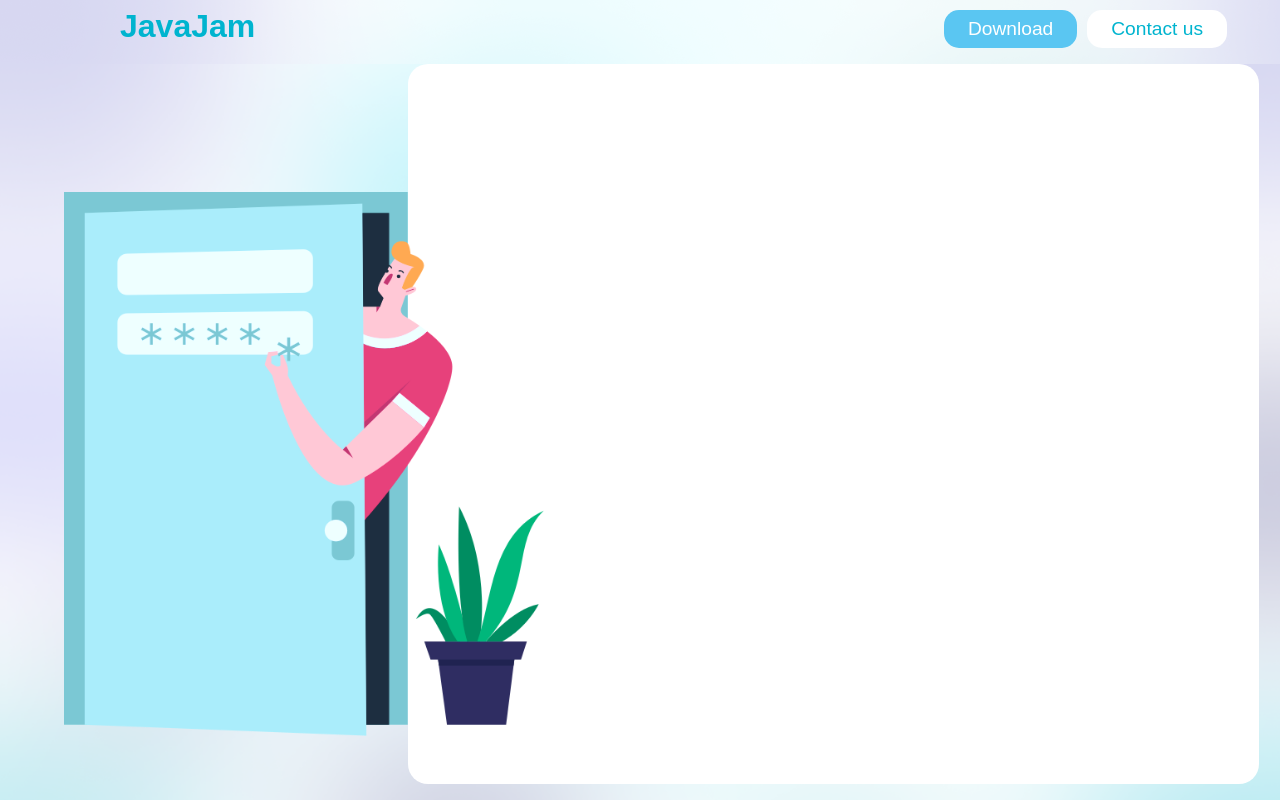
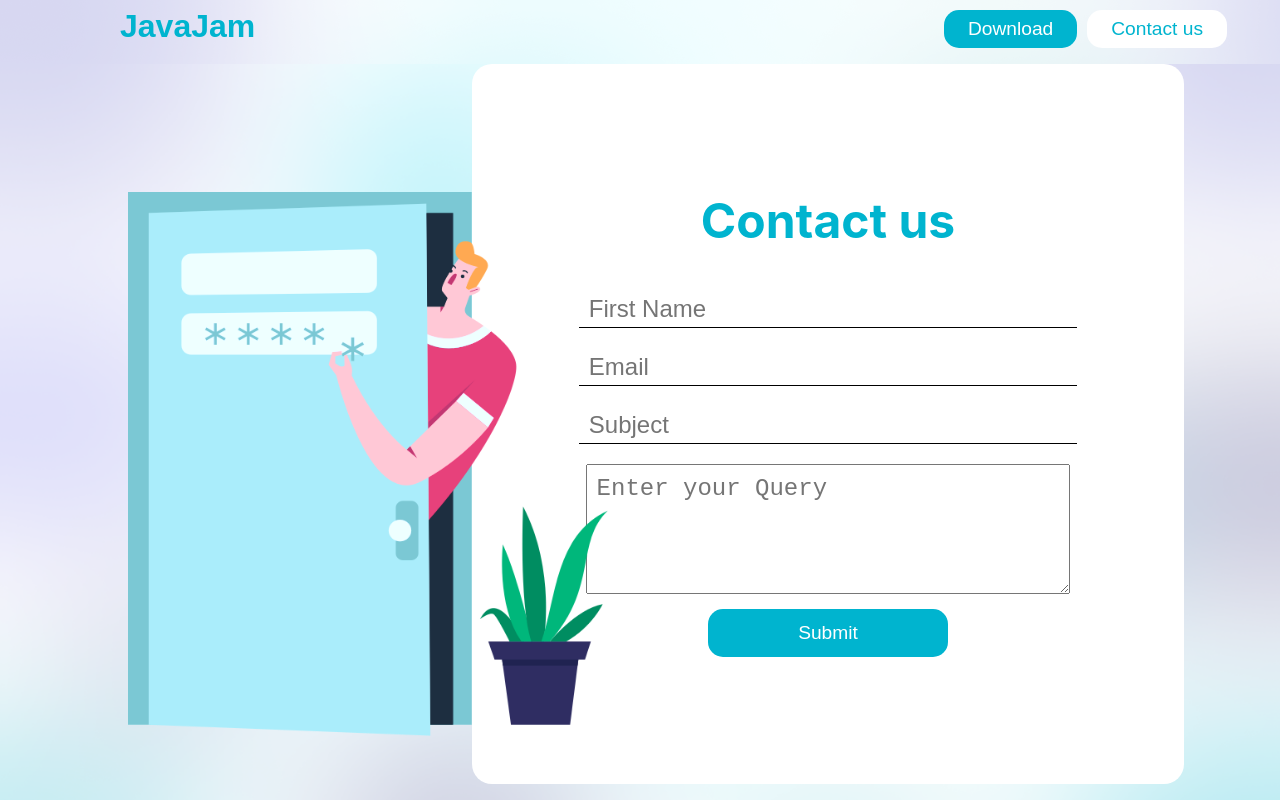
Before and after one commit to tanisha-modi/JavaJam, a React (Create React App) app: page /contact in a window 1280 px wide. Built offline with nearby package versions, Linux system fonts and the light colour scheme; a web font is replaced by a local one.

Commit message:
contact page layout done

```diff
--- a/src/Components/Contact.css
+++ b/src/Components/Contact.css
@@ -5,8 +5,8 @@
     background-size: cover;
 }
 .body{
-    /* margin-right: 4rem; */
-    margin-left: 4rem;
+    margin-right: 6rem;
+    margin-left: 8rem;
     display: flex;
     flex-direction: row;
 }
@@ -26,4 +26,49 @@
     height: 90vh;
     width: 70%;
     background: white;
+    display: flex;
+    flex-direction: column;
+    justify-content: center;
+    align-items: center;
 }
+.right > h1{
+    color: #00B4CF;
+    font-size: 3rem;
+}
+.inputs{
+    margin-top: 20px ;
+    width: 70%;
+    display: flex;
+    flex-direction: column;
+}
+input{
+    margin-top: 15px;
+    font-size: 1.5rem;
+    padding: 10px;
+    padding-bottom: 4px;
+    border: none;
+    border-bottom: 0.5px solid black;
+}
+input:checked{
+    font-size: 100px;
+}
+textarea{
+    font-size: 1.5rem;
+    margin-top: 20px;
+    padding: 10px;
+    width: 65%;
+}
+.submitBtn{
+    margin-top: 15px;
+    width: 15rem;
+    font-size: 1.2rem;
+    font-weight: 500;
+    border: none;
+    border-radius: 15px;
+    margin-right: 5px;
+    margin-left: 5px;
+    padding: 0.8rem;
+    cursor: pointer;
+    color: white;
+    background-color: #00B4CF;
+}
--- a/src/Components/Contact.js
+++ b/src/Components/Contact.js
@@ -1,10 +1,32 @@
-import React from 'react'
+import React, { useState } from 'react'
 import "./Contact.css"
 import Navbar from './Navbar'
 import contactImage1 from "../images/contactt.png"
-import contactImage2 from "../images/Rectangle 3.png"
 
 function Contact() {
+  const [name, setName] = useState("");
+  const [subject, setSubject] = useState("");
+  const [email, setEmail] = useState("");
+  const [textArea, setTextArea] = useState("");
+
+  const handleOnChangeName = (event) => {
+    setName(event.target.value);
+  };
+  const handleOnChangeSubject = (event) => {
+    setSubject(event.target.value);
+  };
+  const handleOnChangeEmail = (event) => {
+    setEmail(event.target.value);
+  };
+  const handleOnChangeTextArea = (event) => {
+    setTextArea(event.target.value);
+  };
+  const handleRemoveClick = () => {
+    setName("");
+    setSubject("");
+    setEmail("");
+    setTextArea("");
+  };
   return (
     <div className='contact'>
        <div className="body">
@@ -13,6 +35,14 @@ function Contact() {
        </div>
        <div className="right">
        {/* <img className="image1" src={contactImage2} alt="" /> */}
+       <h1><strong>Contact us</strong></h1>
+       <div className="inputs">
+        <input type="text" onChange={handleOnChangeName} placeholder='First Name' value={name}/>
+        <input type="text" onChange={handleOnChangeEmail} placeholder='Email' value={email}/>
+        <input type="text" onChange={handleOnChangeSubject} placeholder='Subject' value={subject}/>
+       </div>
+        <textarea className='teaxtarea' placeholder='Enter your Query' rows="4" cols="50" value={textArea} onChange={handleOnChangeTextArea}> </textarea>
+        <button className='contactBtn submitBtn' onClick={handleRemoveClick}>Submit</button>
        </div>
        </div>
     </div>
--- a/src/Components/Hero.css
+++ b/src/Components/Hero.css
@@ -39,7 +39,7 @@
     margin-top: 5rem;
     margin-left: 6rem;
     margin-right: 6rem;
-    height: 70vh;
+    height: 60vh;
     /* flex-wrap: wrap; */
 }
 .text{
--- a/src/Components/Navbar.css
+++ b/src/Components/Navbar.css
@@ -55,5 +55,5 @@
 }
 .downloadBtn{
     color: white;
-    background-color: #5AC6F2;
+    background-color: #00B4CF;
 }
```
Also changed, not shown: src/images/Rectangle 3.png (deleted).
